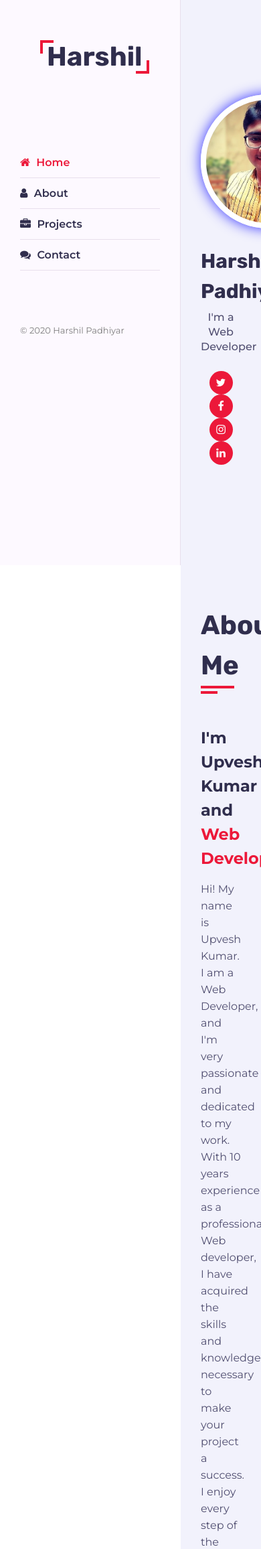
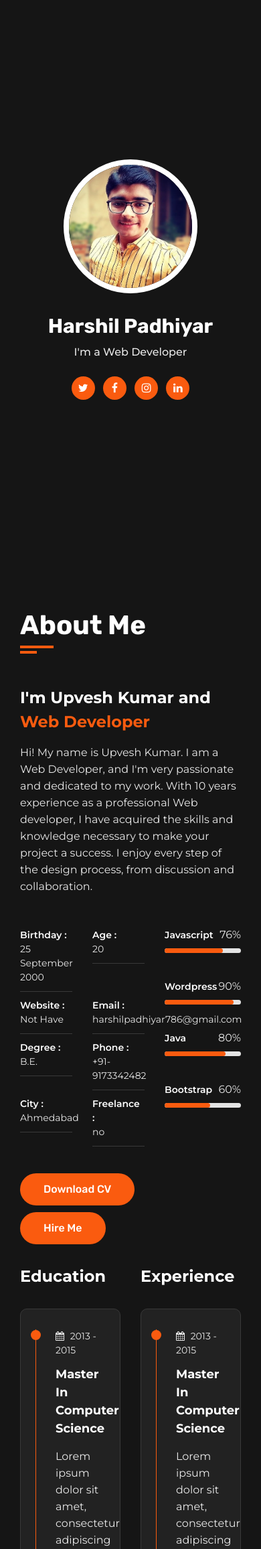
Before and after one commit to harshilphs/portfolio, a PHP site: page / in a window 390 px wide; the page is wider, and only the part inside the window is pictured. Shown: the top 2313 px of that part at 67% size. Run offline with PHP 8.4, Linux system fonts and the light colour scheme.

Commit message:
added responsive and darktheme

```diff
--- a/css/skins/pink.css
+++ b/css/skins/pink.css
@@ -1,19 +1,21 @@
 .aside .logo a::before{
-    border-top: 4px solid #ec1839;
-    border-left: 4px solid #ec1839;
+    border-top: 4px solid #fa5b0f;
+    border-left: 4px solid #fa5b0f;
 }
 
 .aside .logo a::after{
-    border-right: 4px solid #ec1839;
-    border-bottom: 4px solid #ec1839;
+    border-right: 4px solid #fa5b0f;
+    border-bottom: 4px solid #fa5b0f;
 }
 
+body.dark .aside .nav li a:hover,
+body.dark .aside .nav li a.active,
 .aside .nav li a:hover,
 .aside .nav li a.active,
 .about .about-content .about-text h3 span,
 .project .project-item-inner .project-info .project-tags a,
 .contact .contact-info-item .icon .fa{
-    color: #ec1839;
+    color: #fa5b0f;
 }
 
 .aside .nav-toggler span,
@@ -27,5 +29,5 @@
 .about .about-content .timeline .timeline-item::before,
 .about .about-content .timeline .circle-dot,
 .project .project-item-inner .project-image .project-date{
-    background-color: #ec1839;
+    background-color: #fa5b0f;
 }
--- a/css/style.css
+++ b/css/style.css
@@ -674,3 +674,105 @@
     height: 50px;
     padding: 0 50px;
 }
+
+
+body.dark .section{
+    background-color: #151515;
+}
+
+body.dark .contact .contact-form .form-item .form-control,
+body.dark .project .project-item-inner .project-info,
+body.dark .about .about-content .timeline,
+body.dark .aside{
+    background-color: #222222;
+}
+
+
+body.dark .contact .contact-info-item h4,
+body.dark .project .project-item-inner .project-info .project-title,
+body.dark .about .about-content .timeline .timeline-title,
+body.dark .about .about-content h3.title,
+body.dark .about .about-content h3.title,
+body.dark .about .about-content .skills .skill-item h5,
+body.dark .about .about-content .personal-info .info-item p,
+body.dark .section-title h2,
+body.dark .about .about-content .about-text h3,
+body.dark .home .intro h1,
+body.dark .aside .logo a,
+body.dark .aside .nav li a{
+    color: #ffffff;
+}
+
+
+body.dark .aside .copyright-text,
+body.dark .contact .contact-form .form-item .form-control,
+body.dark .contact .contact-info-item p,
+body.dark .project .project-item-inner .project-info .project-description,
+body.dark .project .project-item-inner .project-info .project-tags,
+body.dark .about .about-content .timeline .timeline-text,
+body.dark .about .about-content .timeline .timeline-date,
+body.dark .about .about-content .skills .skill-item .skill-percent,
+body.dark .about .about-content .personal-info .info-item p span,
+body.dark .about .about-content .about-text p,
+body.dark .home .intro p{
+    color: #e9e9e9;
+}
+
+body.dark .aside,
+body.dark .contact .contact-form .form-item .form-control,
+body.dark .project .project-item-inner,
+body.dark .about .about-content .timeline,
+body.dark .about .about-content .personal-info .info-item p,
+body.dark .aside .nav li a{
+    border-color: #393939;
+}
+
+body.dark .contact .contact-form .form-item .form-control:focus,
+body.dark .shadow-dark{
+    -webkit-box-shadow: none;
+    box-shadow: none;
+}
+
+
+@media (max-width: 1199px){
+    .aside{
+        left: -270px;
+    }
+    .main-content{
+        padding-left: 0;
+    }
+    .about .about-content .personal-info .info-item p span{
+        display: block;
+        margin-left: 0;
+    }
+}
+
+@media (max-width: 991px){
+    .project .project-item{
+        -ms-flex: 0 0 50%;
+        flex: 0 0 50%;
+        max-width: 50%;
+    }
+}
+
+@media (max-width: 76px){
+    .contact .contact-form .col-6,
+    .contact .contact-info-item,
+    .project .project-item,
+    .about .about-content .experience,
+    .about .about-content .education,
+    .about .about-content .skills,
+    .about .about-content .personal-info{
+        -ms-flex: 0 0 100%;
+        flex: 0 0 100%;
+        max-width: 100%;
+    }
+}
+
+@media (max-width: 575px){
+    .contact .contact-info-item{
+        -ms-flex: 0 0 100%;
+        flex: 0 0 100%;
+        max-width: 100%;
+    }
+}
--- a/index.html
+++ b/index.html
@@ -8,7 +8,7 @@
 	<link rel="stylesheet" href="css/style.css" type="text/css">
   <link rel="stylesheet" href="css/skins/pink.css" type="text/css">
 </head>
-<body>
+<body class="dark">
   <div class="main-container">
     <div class="aside">
       <div class="logo">
@@ -20,10 +20,10 @@
       </div>
 
       <ul class="nav">
-        <li><a href="#" class="active"><i class="fa fa-home"></i> Home</a></li>
-        <li><a href="#"><i class="fa fa-user"></i> About</a></li>
-        <li><a href="#"><i class="fa fa-briefcase"></i> Projects</a></li>
-        <li><a href="#"><i class="fa fa-comments"></i> Contact</a></li>
+        <li><a href="#home" class="active"><i class="fa fa-home"></i> Home</a></li>
+        <li><a href="#about"><i class="fa fa-user"></i> About</a></li>
+        <li><a href="#projects"><i class="fa fa-briefcase"></i> Projects</a></li>
+        <li><a href="#contact"><i class="fa fa-comments"></i> Contact</a></li>
       </ul>
       <div class="copyright-text">
         &copy; 2020 Harshil Padhiyar
@@ -31,7 +31,7 @@
     </div>
 
     <div class="main-content">
-      <section class="home section">
+      <section class="home section" id="home">
         <div class="container">
           <div class="intro">
             <img src="images/about.jpeg" alt="profile" class="shadow-dark">
@@ -47,7 +47,7 @@
         </div>
       </section>
 
-      <section class="about section">
+      <section class="about section" id="about">
         <div class="container">
           <div class="row">
             <div class="section-title padd-15">
@@ -79,7 +79,7 @@
                       <p>Website : <span>Not Have</span></p>
                     </div>
                     <div class="info-item padd-15">
-                      <p>Email : <span>harshilpadhiyar0925@gmail.com</span></p>
+                      <p>Email : <span>harshilpadhiyar786@gmail.com</span></p>
                     </div>
                     <div class="info-item padd-15">
                       <p>Degree : <span>B.E.</span></p>
@@ -226,7 +226,7 @@
         </div>
       </section>
 
-      <section class="project section">
+      <section class="project section" id="projects">
         <div class="container">
           <div class="row">
             <div class="section-title padd-15">
@@ -299,7 +299,7 @@
         </div>
       </section>
 
-      <section class="contact section">
+      <section class="contact section" id="contact">
         <div class="container">
           <div class="row">
             <div class="section-title padd-15">
@@ -322,7 +322,7 @@
             <div class="contact-info-item padd-15">
               <div class="icon"><i class="fa fa-envelope"></i></div>
               <h4>Email</h4>
-              <p>harshilpadhiyar0925@gmail.com</p>
+              <p>harshilpadhiyar786@gmail.com</p>
             </div>
           </div>
 
@@ -370,5 +370,7 @@
 
     </div>
   </div>
+
+  <script src="js/script.js"></script>
 </body>
 </html>
```
Also changed, not shown: js/script.js (line endings or trailing spaces), 1 other file.
